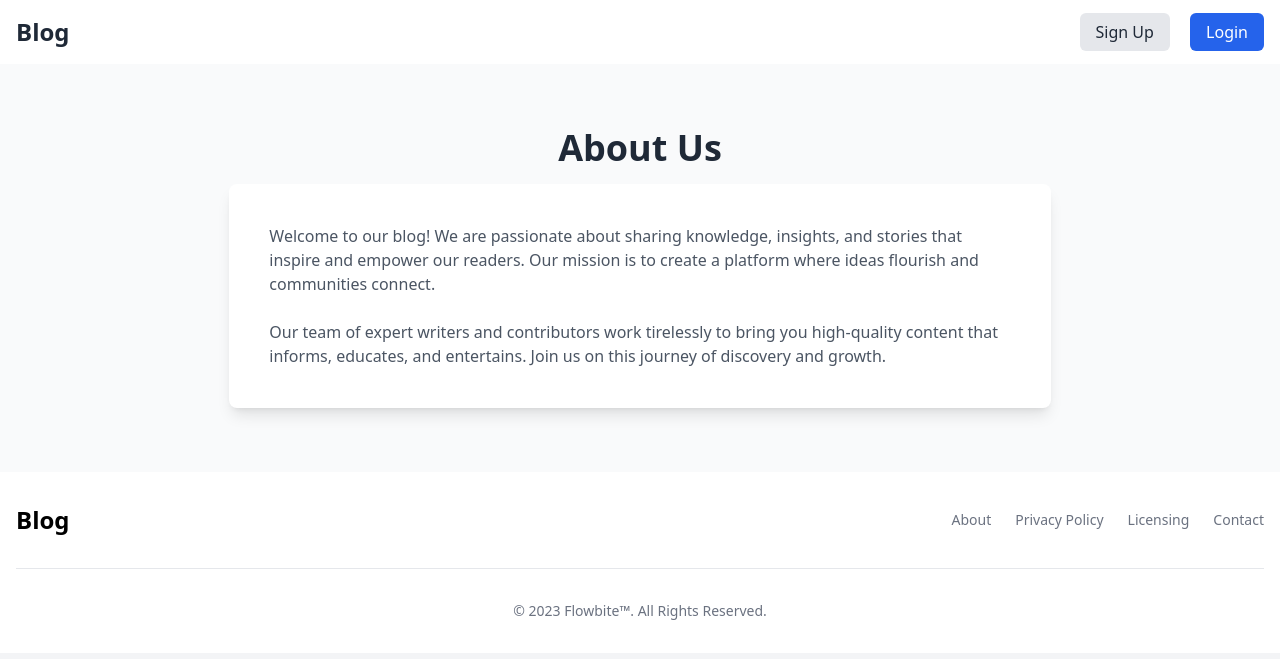
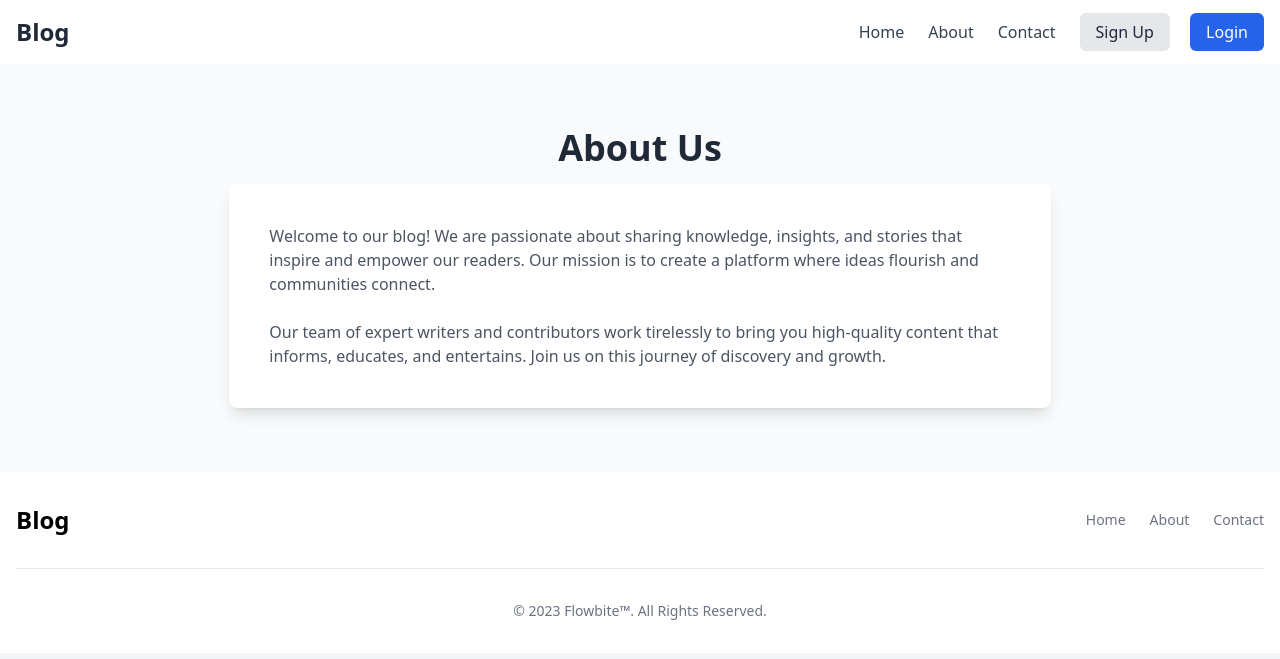
Before and after one commit to Youssef-Chibane/Django-Blog, a Django app: page /about in a window 1280 px wide. Shown: the top 659 px of the page. Run offline with Django 5.2, Linux system fonts and the light colour scheme; some libraries are stand-ins or nearby versions.

Commit message:
edited links

```diff
--- a/blog/templates/blog/footer.html
+++ b/blog/templates/blog/footer.html
@@ -6,18 +6,30 @@
                 <span class="self-center text-2xl font-semibold whitespace-nowrap dark:text-white">Blog</span>
             </a>
             <ul class="flex flex-wrap items-center mb-6 text-sm font-medium text-gray-500 sm:mb-0 dark:text-gray-400">
+                {% if request.user.is_authenticated %}
                 <li>
-                    <a href="#" class="hover:underline me-4 md:me-6">About</a>
+                    <a href="{% url 'home' %}" class="hover:underline me-4 md:me-6">Home</a>
                 </li>
                 <li>
-                    <a href="#" class="hover:underline me-4 md:me-6">Privacy Policy</a>
+                    <a href="{% url 'about' %}" class="hover:underline me-4 md:me-6">About</a>
                 </li>
                 <li>
-                    <a href="#" class="hover:underline me-4 md:me-6">Licensing</a>
+                    <a href="{% url 'posts' %}" class="hover:underline me-4 md:me-6">Posts</a>
                 </li>
                 <li>
-                    <a href="#" class="hover:underline">Contact</a>
+                    <a href="{% url 'contact' %}" class="hover:underline">Contact</a>
                 </li>
+                {% else %}
+                <li>
+                    <a href="{% url 'home' %}" class="hover:underline me-4 md:me-6">Home</a>
+                </li>
+                <li>
+                    <a href="{% url 'about' %}" class="hover:underline me-4 md:me-6">About</a>
+                </li>
+                <li>
+                    <a href="{% url 'contact' %}" class="hover:underline">Contact</a>
+                </li>
+                {% endif %}
             </ul>
         </div>
         <hr class="my-6 border-gray-200 sm:mx-auto dark:border-gray-700 lg:my-8" />
--- a/blog/templates/blog/navbar.html
+++ b/blog/templates/blog/navbar.html
@@ -9,6 +9,10 @@
                 <a href="{% url 'home' %}" class="text-gray-700 hover:text-blue-600">Home</a>
                 <a href="{% url 'about' %}" class="text-gray-700 hover:text-blue-600">About</a>
                 <a href="{% url 'posts' %}" class="text-gray-700 hover:text-blue-600">Posts</a>
+                <a href="{% url 'contact' %}" class="text-gray-700 hover:text-blue-600">Contact</a>
+                {% else %}
+                <a href="{% url 'home' %}" class="text-gray-700 hover:text-blue-600">Home</a>
+                <a href="{% url 'about' %}" class="text-gray-700 hover:text-blue-600">About</a>
                 <a href="{% url 'contact' %}" class="text-gray-700 hover:text-blue-600">Contact</a>
             {% endif %}
             <div class="space-x-4">
```
